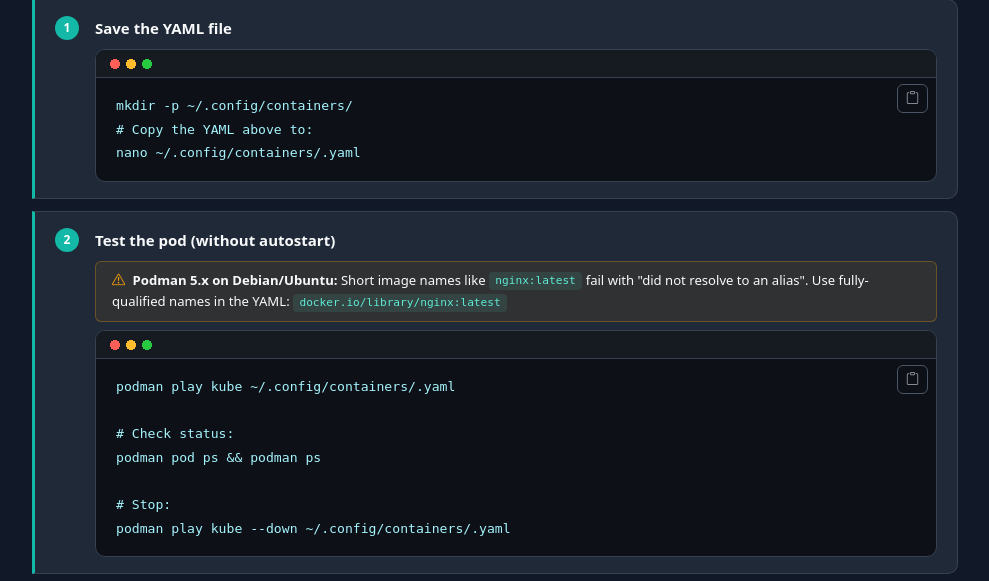
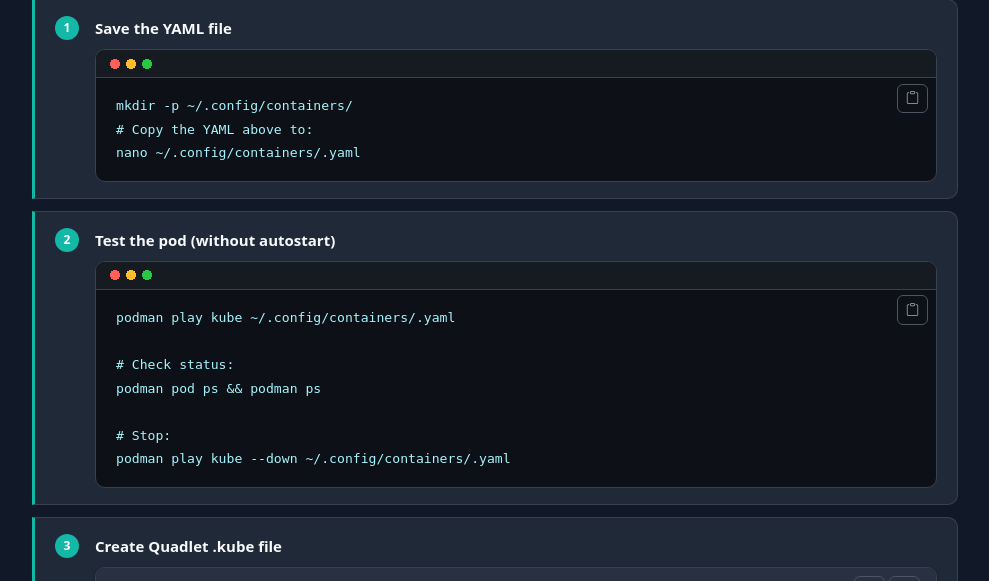
Before and after one commit to Garfieldttt/podman-kube-generator, a Django app: template templates/generator/saved_detail.html in a window 1280 px wide. Shown: the part 886-1467 px from the top of the page, without its empty margins (145-1134 px from the left). Run offline with Django 5.2, Linux system fonts and the light colour scheme; the template is opened without the code that fills it, so the values that code supplies are empty; some libraries are stand-ins or nearby versions.

Commit message:
fix: remove Podman 5.x short-name warning from deployment guide

```diff
--- a/templates/generator/partials/instructions_rootful_en.html
+++ b/templates/generator/partials/instructions_rootful_en.html
@@ -72,10 +72,6 @@ sudo nano /etc/containers/{{ pod_name }}.yaml</pre>
     <div class="step-badge" style="background:#d97706;">2</div>
     <div class="flex-grow-1">
       <p class="mb-2 fw-semibold">Test the pod (without systemd)</p>
-        <div class="alert py-2 px-3 mb-2 small" style="background:rgba(245,158,11,.08);border:1px solid rgba(245,158,11,.3);border-radius:6px;">
-          <i class="bi bi-exclamation-triangle me-1" style="color:#f59e0b;"></i>
-          <strong>Podman 5.x on Debian/Ubuntu:</strong> Short image names like <code>nginx:latest</code> fail with "did not resolve to an alias". Use fully-qualified names in the YAML: <code>docker.io/library/nginx:latest</code>
-        </div>
       <div class="pre-wrap">
         <pre id="rfen-step2">sudo podman play kube /etc/containers/{{ pod_name }}.yaml
 
--- a/templates/generator/partials/instructions_rootless_en.html
+++ b/templates/generator/partials/instructions_rootless_en.html
@@ -163,10 +163,6 @@ nano ~/.config/containers/{{ pod_name }}.yaml</pre>
     <div class="step-badge">2</div>
     <div class="flex-grow-1">
       <p class="mb-2 fw-semibold">Test the pod (without autostart)</p>
-        <div class="alert py-2 px-3 mb-2 small" style="background:rgba(245,158,11,.08);border:1px solid rgba(245,158,11,.3);border-radius:6px;">
-          <i class="bi bi-exclamation-triangle me-1" style="color:#f59e0b;"></i>
-          <strong>Podman 5.x on Debian/Ubuntu:</strong> Short image names like <code>nginx:latest</code> fail with "did not resolve to an alias". Use fully-qualified names in the YAML: <code>docker.io/library/nginx:latest</code>
-        </div>
       <div class="pre-wrap">
         <pre id="rlen-step2">podman play kube ~/.config/containers/{{ pod_name }}.yaml
 
```
